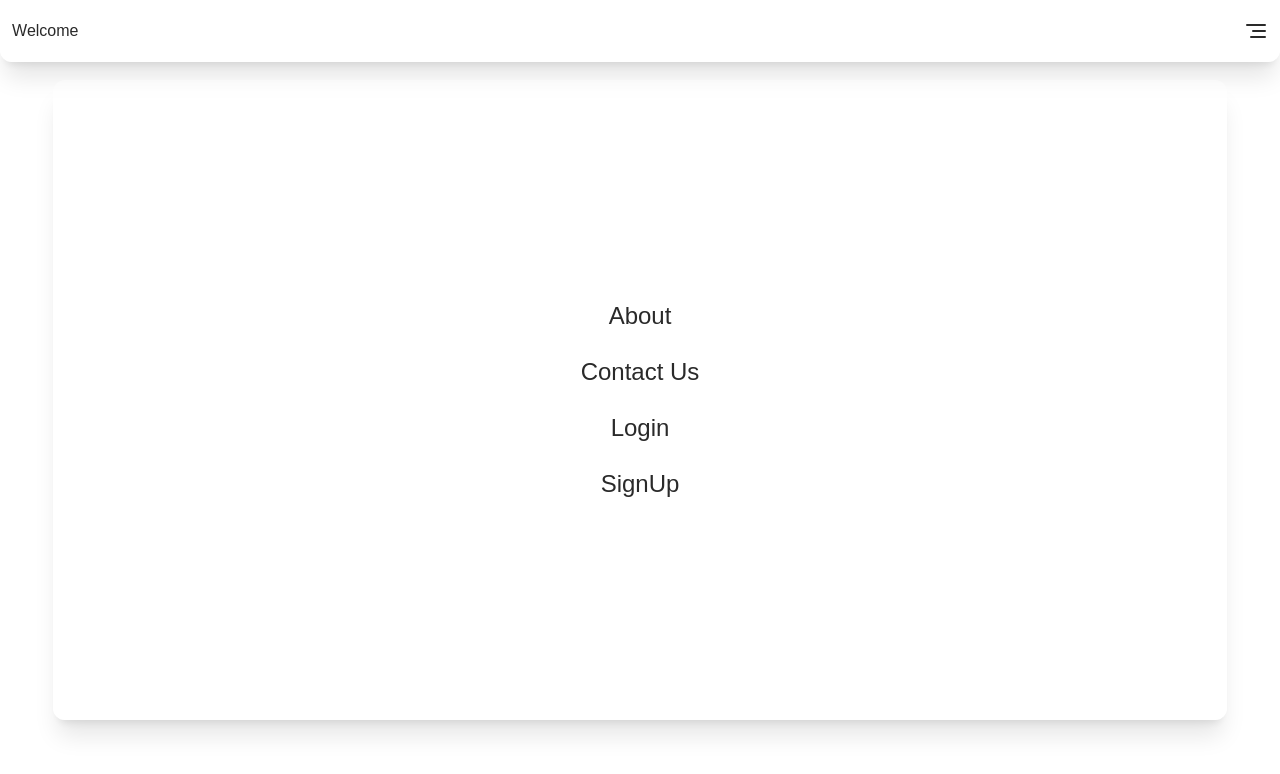
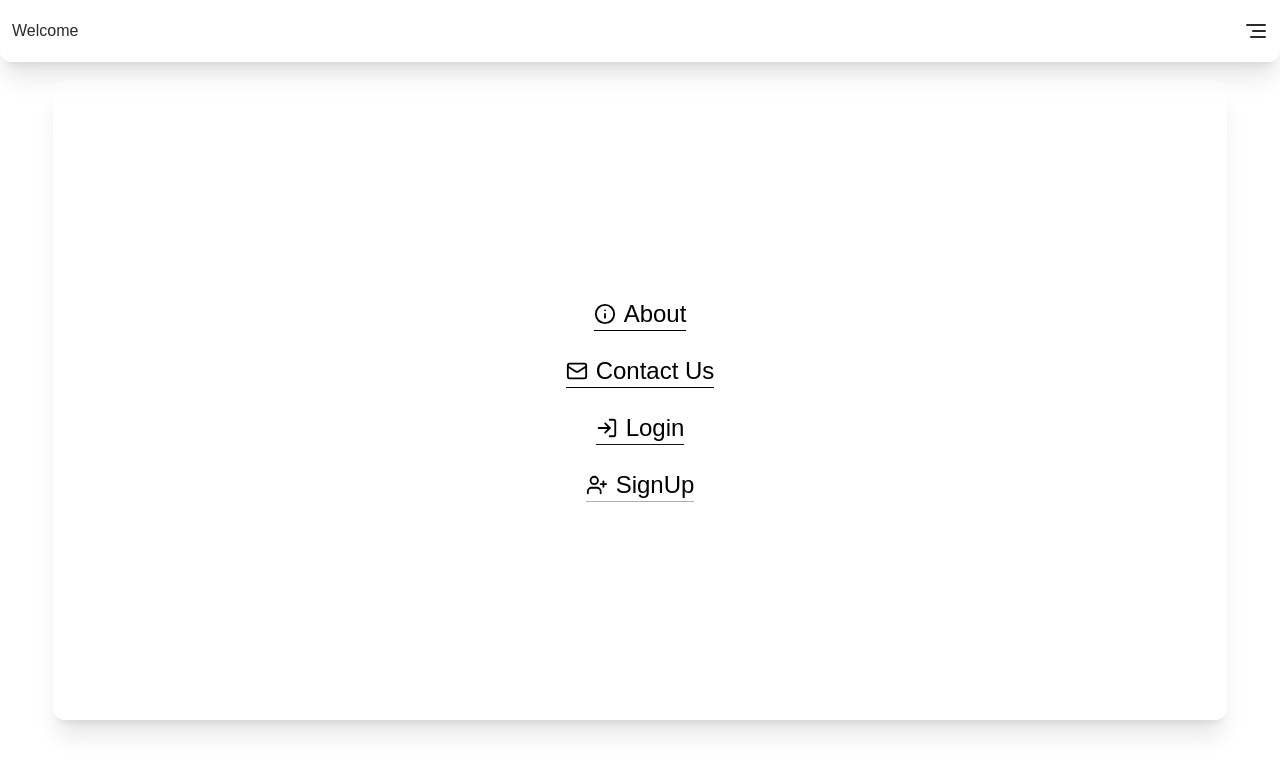
Before and after one commit to ariankheradmand/GSAP-Practice, a Next.js app: page / in a window 1280 px wide. Both pictures are taken after a click on the icon 1256 px from the left and 31 px from the top of the page. Shown: the top 774 px of the page. Built offline with nearby package versions, Linux system fonts and the light colour scheme.

Commit message:
adding and testing stuff

```diff
--- a/app/globals.css
+++ b/app/globals.css
@@ -33,6 +33,12 @@ body {
 .py-6m {
    padding : 12px 0px;
 }
+.py-7m {
+   padding : 21px 0px;
+}
 .px-4m {
  padding : 0px 12px;
 }
+.py-6m {
+ padding : 18px 0px ;
+}
--- a/components/NavBar.js
+++ b/components/NavBar.js
@@ -2,7 +2,7 @@
 
 import React, { useState, useEffect, useRef } from "react";
 import "../app/globals.css";
-import { AlignRight } from "lucide-react";
+import { AlignRight, Info, Mail, LogIn, UserPlus } from "lucide-react";
 import gsap from "gsap";
 
 function NavBar() {
@@ -45,7 +45,16 @@ function NavBar() {
       gsap.fromTo(
         ".contanier",
         { opacity: 0, y: 40 },
-        { opacity: 1, y: 0, stagger: 0.2, duration: 0.5, ease: "power1.inOut" }
+        { opacity: 1, y: 0, borderBottom: "1px solid white", stagger: 0.2, duration: 0.5, ease: "power1.inOut" },
+      )
+      gsap.fromTo(
+        ".contanier",
+        { color : "white" },
+        { color: "black", delay:0.2 , stagger: 0.2 , ease: "power1.inOut" },
+      )
+      gsap.to(
+        ".contanier",
+        { borderBottom: "1px solid black" , delay : 2 , stagger: 0.2 , ease: "power1.inOut" },
       )
     } else {
       gsap.fromTo(
@@ -56,12 +65,22 @@ function NavBar() {
     }
   }, [openHam])
 
+  useEffect(() => {
+    if (openHam) {
+      gsap.fromTo(
+        ".icon",
+        { opacity: 0 , color: "white" },
+        { opacity: 1 , color: "black" ,delay: 0.5, stagger: 0.2 }
+      )
+    }
+  }, [openHam])
 
   useEffect(() => {
     if (openHam) {
       gsap.fromTo(menuRef.current,
         { y: -20, opacity: 0, scaleX: 0, width: "60%", width: "90%", transformOrigin: "center" },
         { y: 0, top: "80", opacity: 1, height: "80%", scaleX: 1, width: "91.68%", ease: "power3.out", display: "block" }
+
       );
     } else {
       gsap.to(menuRef.current, {
@@ -73,13 +92,14 @@ function NavBar() {
       });
     }
   }, [openHam])
-  useEffect(()=> {
-     if (scrolled) {
+
+  useEffect(() => {
+    if (scrolled) {
       gsap.to(menuRef.current, { width: "91.68%", ease: "power3.in" });
     } else {
       gsap.to(menuRef.current, { width: "100%", ease: "power3.out" });
     }
-  } , [scrolled])
+  }, [scrolled])
 
   return (
     <div className="w-full h-auto flex flex-col items-center justify-center relative">
@@ -101,11 +121,19 @@ function NavBar() {
         className={`bg-white/40 rounded-xl fixed shadow-xl ${openHam ? "" : "hidden"} `}
 
       >
-        <div className="h-full w-full flex flex-col items-center justify-center text-2xl">
-          <span className="py-6m contanier opacity-0">About</span>
-          <span className="py-6m contanier opacity-0">Contact Us</span>
-          <span className="py-6m contanier opacity-0">Login</span>
-          <span className="py-6m contanier opacity-0">SignUp</span>
+        <div className="h-full w-full flex flex-col items-center justify-center text-2xl gap-6">
+          <span className="py-2 contanier opacity-0 flex items-center gap-2">
+            <Info className="icon" size={22} /> About
+          </span>
+          <span className="py-2 contanier opacity-0 flex items-center gap-2">
+            <Mail className="icon" size={22} /> Contact Us
+          </span>
+          <span className="py-2 contanier opacity-0 flex items-center gap-2">
+            <LogIn className="icon" size={22} /> Login
+          </span>
+          <span className="py-2 contanier opacity-0 flex items-center gap-2">
+            <UserPlus className="icon" size={22} /> SignUp
+          </span>
         </div>
       </div>
     </div>
```
